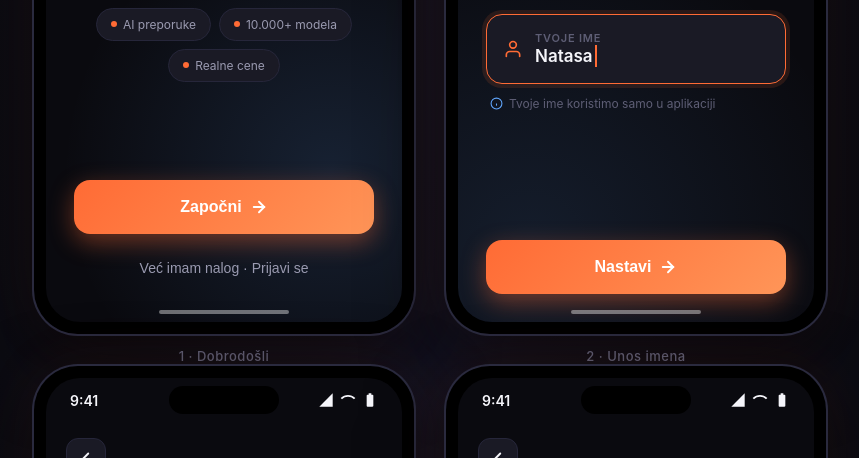
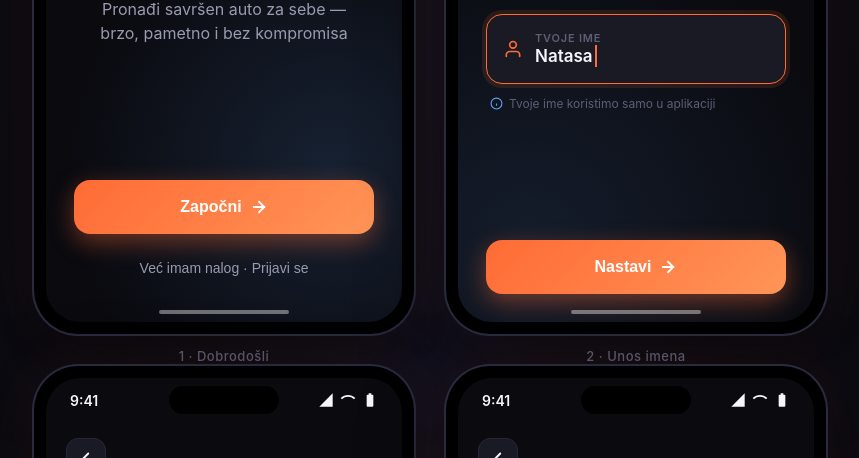
Before and after one commit to natasa-paunovic/car-app, a plain HTML site: page index.html in a window 1280 px wide. Shown: the part 642-1100 px from the top of the page, without its empty margins (210-1069 px from the left). Drawn offline with Linux system fonts and the light colour scheme.

Commit message:
auto update UI

```diff
--- a/index.html
+++ b/index.html
@@ -1008,12 +1008,6 @@
           </div>
           <h1>Drive<span>Match</span></h1>
           <p>Pronađi savršen auto za sebe — brzo, pametno i bez kompromisa</p>
-
-          <div class="feature-pills">
-            <div class="pill"><span class="dot"></span>AI preporuke</div>
-            <div class="pill"><span class="dot"></span>10.000+ modela</div>
-            <div class="pill"><span class="dot"></span>Realne cene</div>
-          </div>
         </div>
 
         <button class="btn-primary">
```
